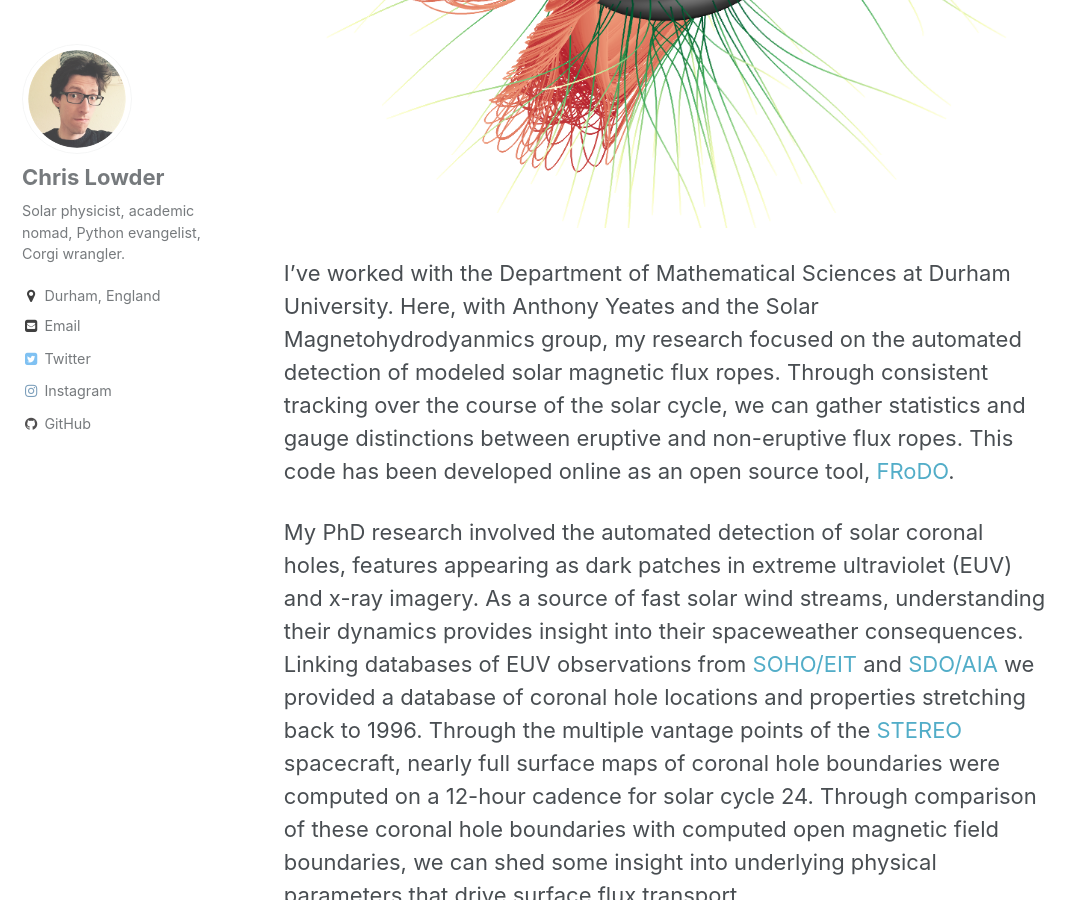
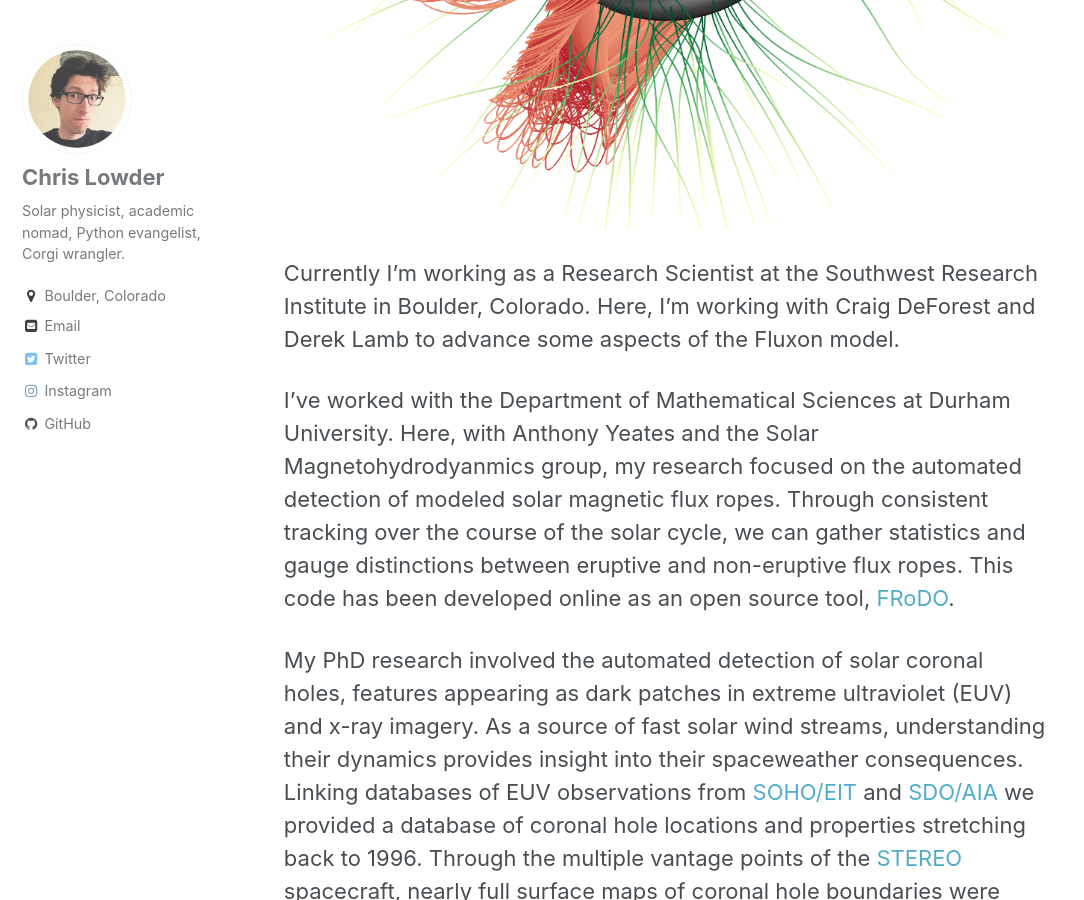
Before and after one commit to lowderchris/lowderchris.github.io, a Jekyll site: the page built from _pages/about.md, in a window 1280 px wide and 900 px high, scrolled down 677 px. Shown: the whole window, without its empty margins (0-1084 px from the left). Built offline with Jekyll 4.4.1, drawn with Linux system fonts in a browser that asks for light colours.

Commit message:
Updated with current information.

```diff
--- a/_config.yml
+++ b/_config.yml
@@ -80,7 +80,7 @@ author:
   name             : "Chris Lowder"
   avatar           : "/assets/images/chris-crc.png"
   bio              : "Solar physicist, academic nomad, Python evangelist, Corgi wrangler."
-  location         : "Durham, England"
+  location         : "Boulder, Colorado"
   email            : "lowder.chris@icloud.com"
   uri              :
   bitbucket        :
--- a/_pages/about.md
+++ b/_pages/about.md
@@ -4,6 +4,8 @@ permalink: /about/
 ---
 
 ![Magnetic field visualization]({{ site.url }}/assets/images/magpy.png)
+
+Currently I'm working as a Research Scientist at the Southwest Research Institute in Boulder, Colorado. Here, I'm working with Craig DeForest and Derek Lamb to advance some aspects of the Fluxon model.
 
 I've worked with the Department of Mathematical Sciences at Durham University. Here, with Anthony Yeates and the Solar Magnetohydrodyanmics group, my research focused on the automated detection of modeled solar magnetic flux ropes. Through consistent tracking over the course of the solar cycle, we can gather statistics and gauge distinctions between eruptive and non-eruptive flux ropes. This code has been developed online as an open source tool, [FRoDO](https://github.com/lowderchris/FRoDO).
 
```
